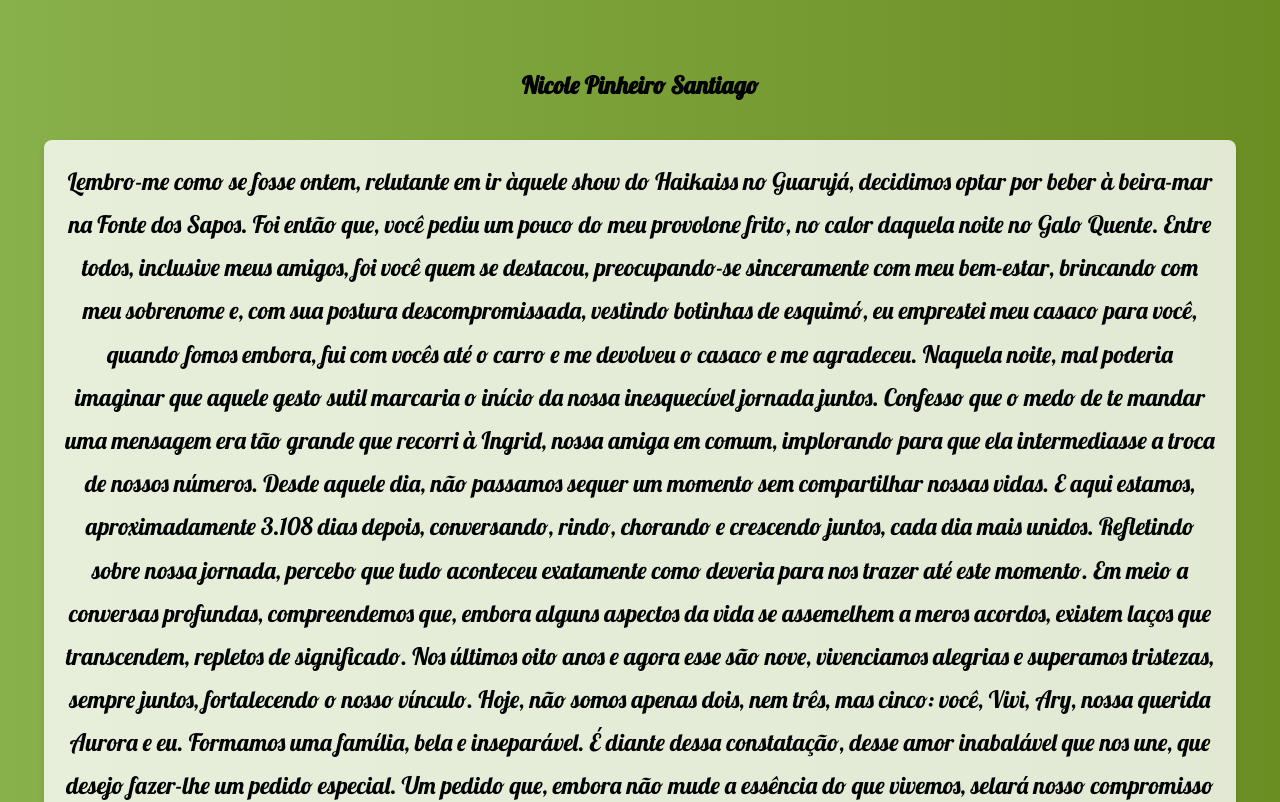
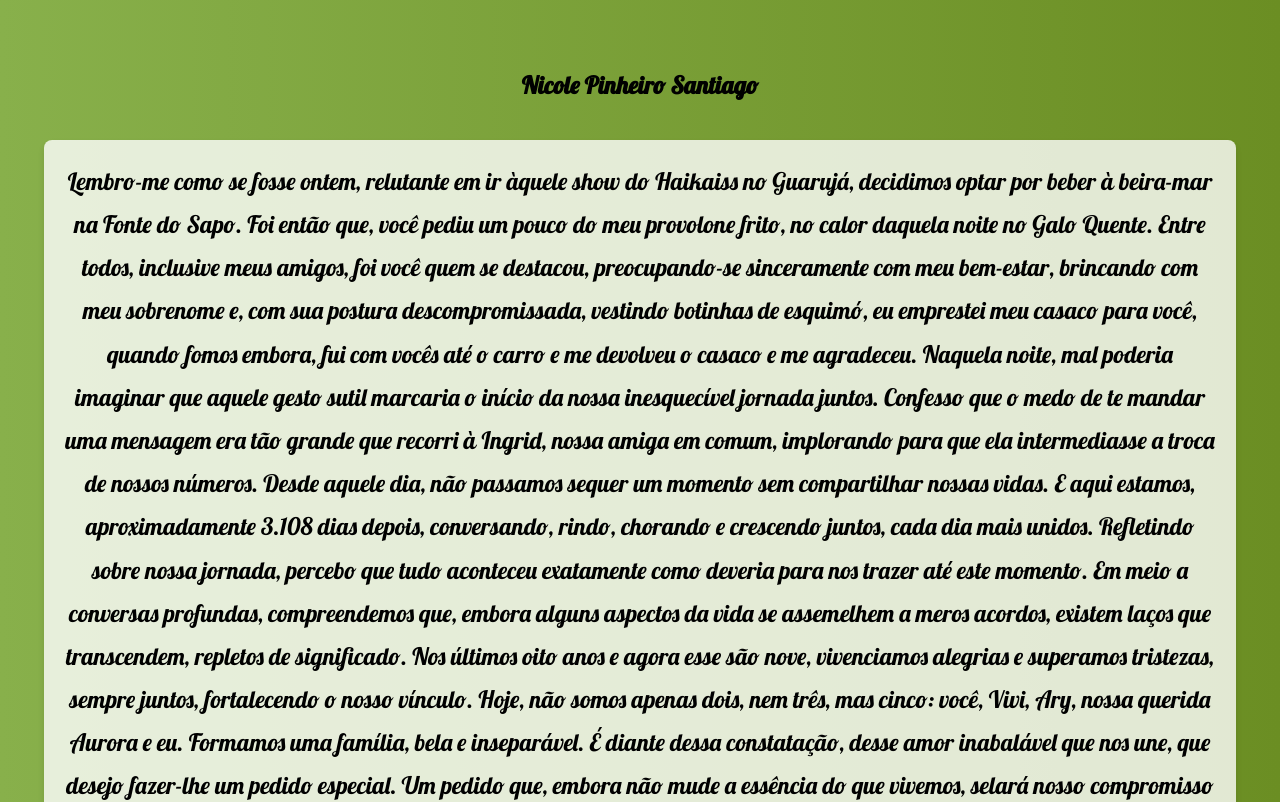
Before and after one commit to Peeedroferreira/surpresa_nini, a plain HTML site: page index.html in a window 1280 px wide. Shown: the top 802 px of the page. Drawn offline with Linux system fonts and the light colour scheme.

Commit message:
Correção texto e atualização de fotos

```diff
--- a/index.html
+++ b/index.html
@@ -9,7 +9,7 @@
 <body>
     <h2>Nicole Pinheiro Santiago</h2>
     <p class="primeiro-parágrafo">
-        Lembro-me como se fosse ontem, relutante em ir àquele show do Haikaiss no Guarujá, decidimos optar por beber à beira-mar na Fonte dos Sapos. Foi então que, você pediu um pouco do meu provolone frito, no calor daquela noite no Galo Quente. Entre todos, inclusive meus amigos, foi você quem se destacou, preocupando-se sinceramente com meu bem-estar, brincando com meu sobrenome e, com sua postura descompromissada, vestindo botinhas de esquimó, eu emprestei meu casaco para você, quando fomos embora, fui com vocês até o carro e me devolveu o casaco e me agradeceu. Naquela noite, mal poderia imaginar que aquele gesto sutil marcaria o início da nossa inesquecível jornada juntos.
+        Lembro-me como se fosse ontem, relutante em ir àquele show do Haikaiss no Guarujá, decidimos optar por beber à beira-mar na Fonte do Sapo. Foi então que, você pediu um pouco do meu provolone frito, no calor daquela noite no Galo Quente. Entre todos, inclusive meus amigos, foi você quem se destacou, preocupando-se sinceramente com meu bem-estar, brincando com meu sobrenome e, com sua postura descompromissada, vestindo botinhas de esquimó, eu emprestei meu casaco para você, quando fomos embora, fui com vocês até o carro e me devolveu o casaco e me agradeceu. Naquela noite, mal poderia imaginar que aquele gesto sutil marcaria o início da nossa inesquecível jornada juntos.
 
         Confesso que o medo de te mandar uma mensagem era tão grande que recorri à Ingrid, nossa amiga em comum, implorando para que ela intermediasse a troca de nossos números. Desde aquele dia, não passamos sequer um momento sem compartilhar nossas vidas. E aqui estamos, aproximadamente 3.108 dias depois, conversando, rindo, chorando e crescendo juntos, cada dia mais unidos.
 
```
Also changed, not shown: images/fotos (38).jpg (added).
